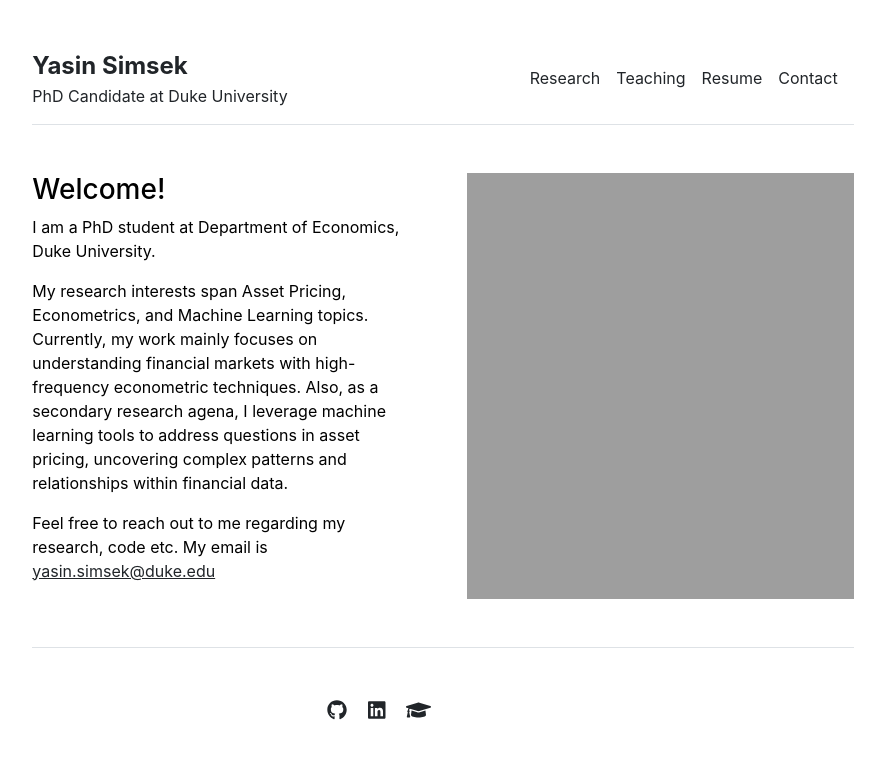
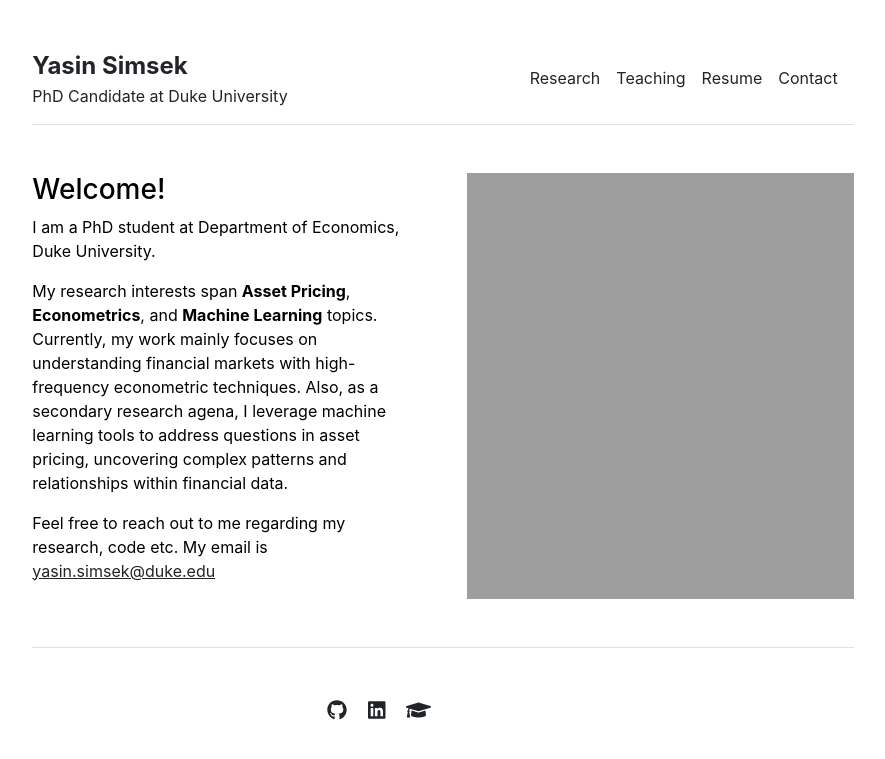
Before and after one commit to yasin-simsek/yasin-simsek.github.io, a Jekyll site: the page built from index.md, in a window 1280 px wide. Shown: the top 759 px of the page, without its empty margins (197-1082 px from the left). Built offline with Jekyll 4.4.1, drawn with Linux system fonts in a browser that asks for light colours.

```diff
--- a/index.md
+++ b/index.md
@@ -6,6 +6,6 @@ title: "Home"
 ### Welcome!
 I am a PhD student at Department of Economics, Duke University.
 
-My research interests span Asset Pricing, Econometrics, and Machine Learning topics. Currently, my work mainly focuses on understanding financial markets with high-frequency econometric techniques. Also, as a secondary research agena, I leverage machine learning tools to address questions in asset pricing, uncovering complex patterns and relationships within financial data.
+My research interests span **Asset Pricing**, **Econometrics**, and **Machine Learning** topics. Currently, my work mainly focuses on understanding financial markets with high-frequency econometric techniques. Also, as a secondary research agena, I leverage machine learning tools to address questions in asset pricing, uncovering complex patterns and relationships within financial data.
 
 Feel free to reach out to me regarding my research, code etc. My email is [yasin.simsek@duke.edu](mailto:yasin.simsek@duke.edu)
```
